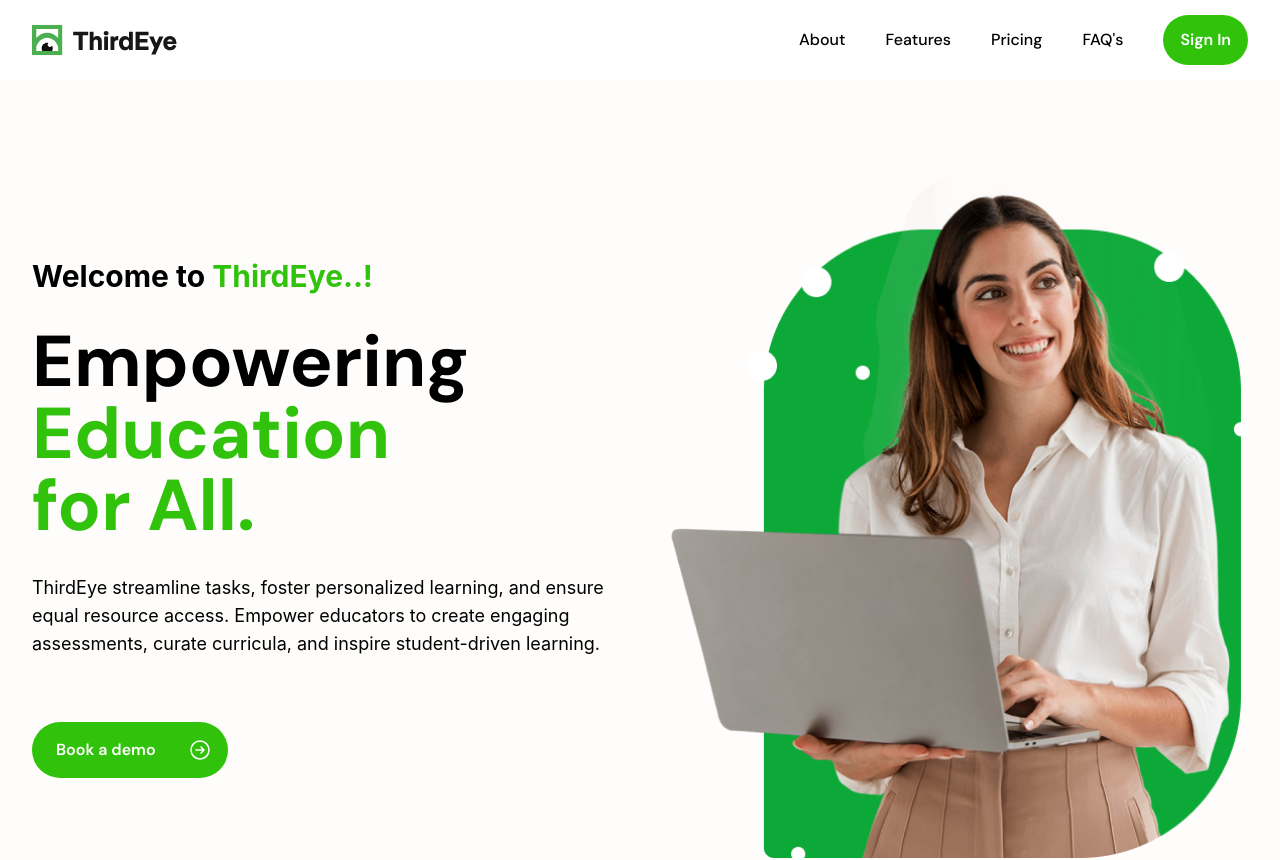
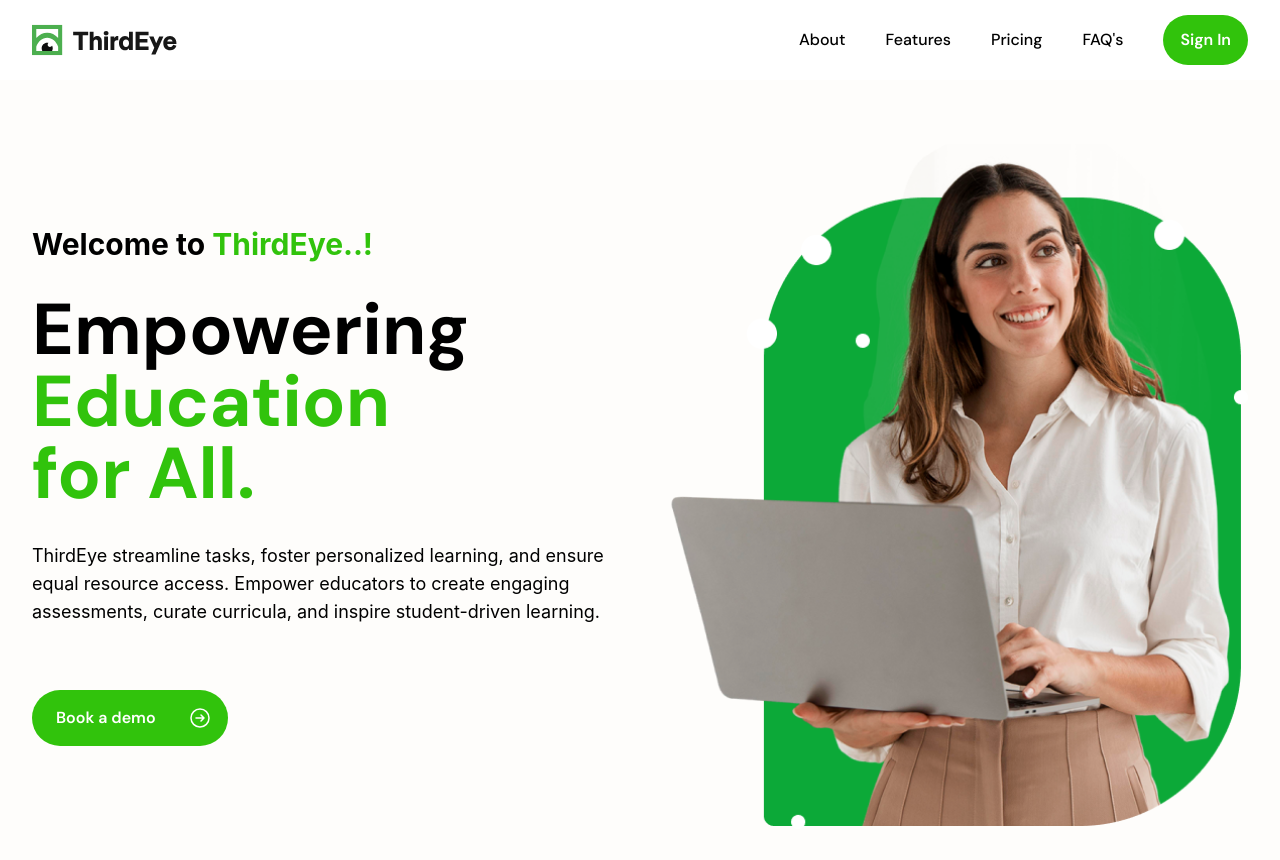
Before and after one commit to othegagan/ThirdEye, a Next.js app: page / in a window 1280 px wide. Shown: the top 860 px of the page. Built offline with nearby package versions, Linux system fonts and the light colour scheme.

Commit message:
Update HeroSection

```diff
--- a/components/HeroSection.tsx
+++ b/components/HeroSection.tsx
@@ -7,7 +7,7 @@
     return (
 
         <div className="bg-white">
-            <section className="bg-[#FCF8F1] bg-opacity-30 py-10 sm:py-16 lg:py-24">
+            <section className="bg-[#FCF8F1] bg-opacity-30 py-10 sm:py-16 lg:pb-24">
                 <div className="px-4 mx-auto max-w-7xl sm:px-6 lg:px-8">
                     <div className="grid items-center grid-cols-1 gap-12 md:grid-cols-2">
                         <div>
```
